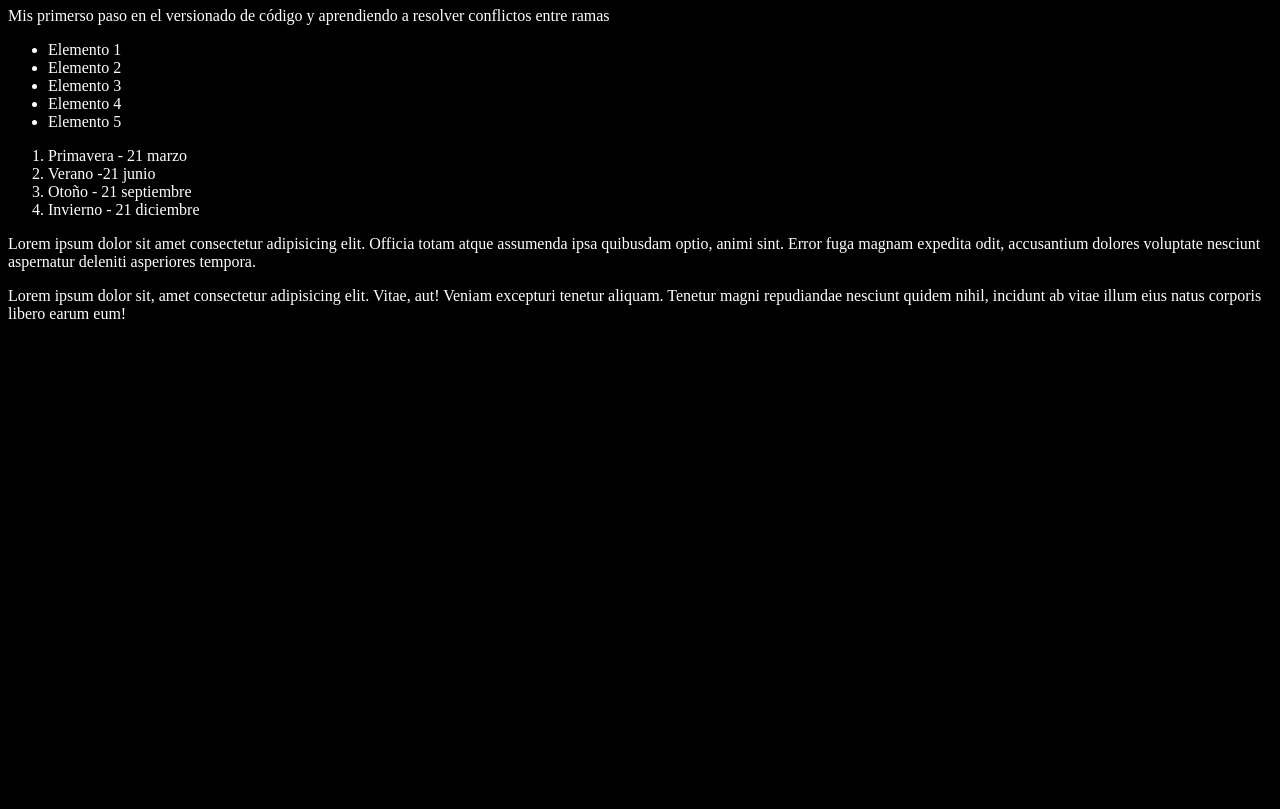
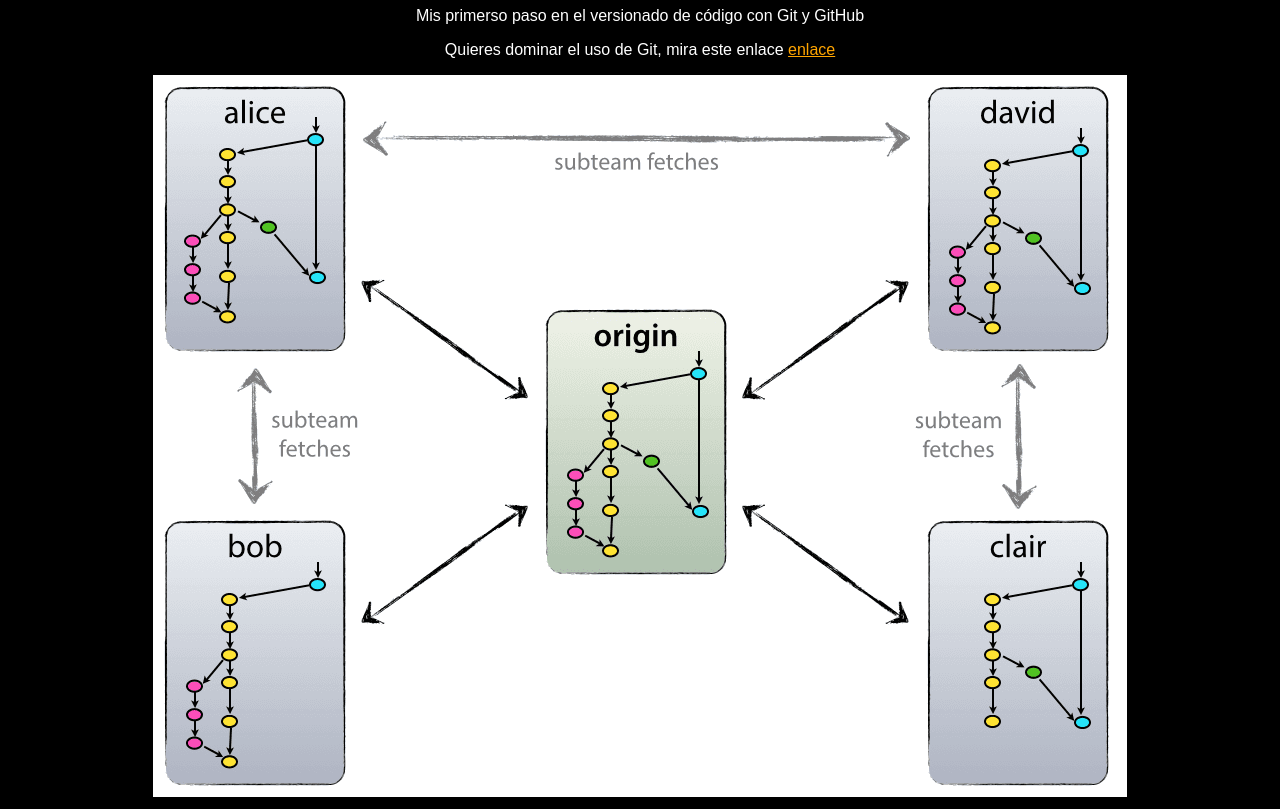
Before and after one commit to henrydavid78/SoftwareEngineering-Git, a plain HTML site: page index.html in a window 1280 px wide. Shown: the part 73-882 px from the top of the page. Before the commit the page ends 800 px from the top, so only its background shows below. Drawn offline with Linux system fonts and the light colour scheme.

Commit message:
Agregando imágende flujo básico de Git y dando formato a styli.css

```diff
--- a/index.html
+++ b/index.html
@@ -9,22 +9,11 @@
 </head>
 <body>
     <h1>Aprendiendo Git</h1>
-    <p>Mis primerso paso en el versionado de código y aprendiendo a resolver conflictos entre ramas</p>
-    <ul>
-        <li>Elemento 1</li>
-        <li>Elemento 2</li>
-        <li>Elemento 3</li>
-        <li>Elemento 4</li>
-        <li>Elemento 5</li>
-    </ul>
-    <ol>
-        <li>Primavera - 21 marzo</li>
-        <li>Verano -21 junio</li>
-        <li>Otoño - 21 septiembre</li>
-        <li>Invierno - 21 diciembre</li>
-    </ol>
-    <p>Lorem ipsum dolor sit amet consectetur adipisicing elit. Officia totam atque assumenda ipsa quibusdam optio, animi sint. Error fuga magnam expedita odit, accusantium dolores voluptate nesciunt aspernatur deleniti asperiores tempora.</p>
-    <p>Lorem ipsum dolor sit, amet consectetur adipisicing elit. Vitae, aut! Veniam excepturi tenetur aliquam. Tenetur magni repudiandae nesciunt quidem nihil, incidunt ab vitae illum eius natus corporis libero earum eum!</p>
+    <p>Mis primerso paso en el versionado de código con Git y GitHub</p>
+    <p>Quieres dominar el uso de Git, mira este enlace <a href="https://jonmircha.com/git">enlace</a></p>
+
+    <img src="git-centr-decentr.png" alt="Flujo Básico de Git">
+
     <script src="index.js"></script>
 </body>
 </html>
--- a/style.css
+++ b/style.css
@@ -1,4 +1,18 @@
 html {
     background-color: #000;
     color: #fff;
+    font-family: sans-serif;
+    text-align: center;
 }
+
+a {
+    color: orange;
+}
+
+a:hover {
+    color: orangered;
+}
+
+img {
+    max-width: 100%;
+}
```
Also changed, not shown: git-centr-decentr.png (added).
